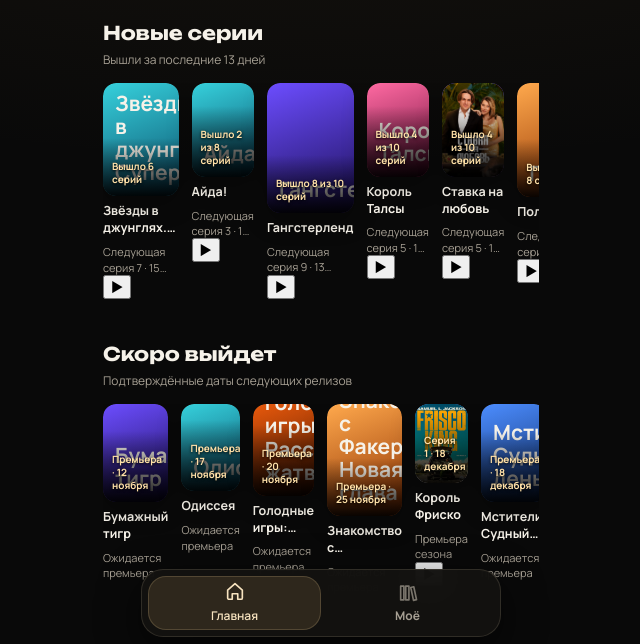
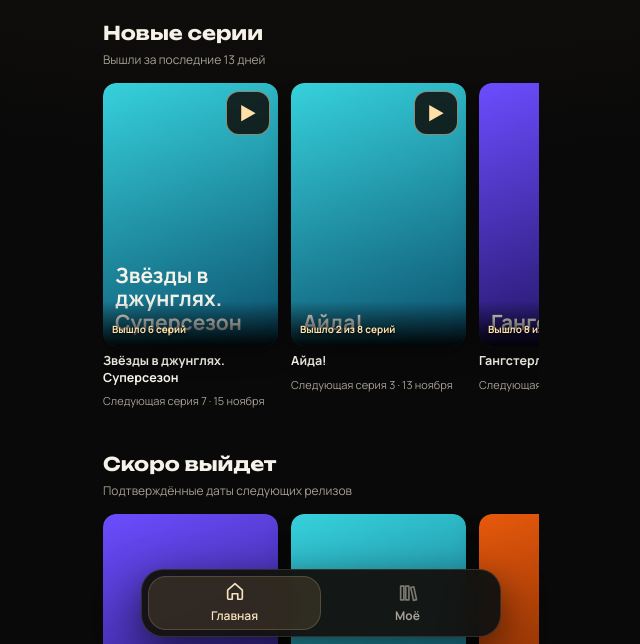
Before and after one commit to Grach31/Football-bot, a website: page series-app/site/index.html in a window 1280 px wide. Shown: the part 153-797 px from the top of the page, without its empty margins (319-959 px from the left). Drawn offline with Linux system fonts and the light colour scheme.

Commit message:
Style 44px independent play/check button on collection and home posters

```diff
--- a/series-app/site/minimal.css
+++ b/series-app/site/minimal.css
@@ -103,3 +103,15 @@ body{background:radial-gradient(ellipse 80% 420px at 50% -100px,rgba(159,120,61,
 .gf-watching-action{display:block;width:100%;max-width:340px;min-height:48px;padding:12px 16px;margin:14px 0;border:1px solid rgba(226,189,126,.48);border-radius:13px;background:linear-gradient(120deg,#e5c68c,#cfa66b);color:#251b10;font:800 13px var(--fb);cursor:pointer}
 .gf-watching-action.is-watching{background:#1b1915;color:#ffe0a6;border-color:rgba(226,189,126,.40)}
 .gf-watching-action:active{transform:scale(.985)}
+
+
+/* Poster quick action is a sibling of the card link: valid HTML and independent taps. */
+.gf-poster-card{position:relative;min-width:0}
+.gf-rail>.gf-poster-card{flex:0 0 clamp(137px,36vw,175px);scroll-snap-align:start}
+.gf-grid>.gf-poster-card{width:100%}
+.gf-poster-card>.gf-card,.gf-poster-card>.gf-grid-card{display:flex;width:100%;height:100%;flex:0 0 auto;scroll-snap-align:none}
+.gf-card-watch{position:absolute;z-index:4;top:8px;right:8px;width:44px;height:44px;display:grid;place-items:center;cursor:pointer;border:1px solid rgba(246,221,175,.55);border-radius:13px;background:rgba(14,12,10,.86);color:#ffe0a6;font:800 18px var(--fb);-webkit-tap-highlight-color:transparent;backdrop-filter:blur(8px);-webkit-backdrop-filter:blur(8px)}
+.gf-card-watch.is-watching{color:#251b10;background:#e5c68c;border-color:#e5c68c}
+.gf-card-watch:focus-visible{outline:2px solid #ffe0a6;outline-offset:2px}
+.gf-card-watch:active{transform:scale(.96)}
+@media(prefers-reduced-motion:reduce){.gf-card-watch{transition:none}}
```
